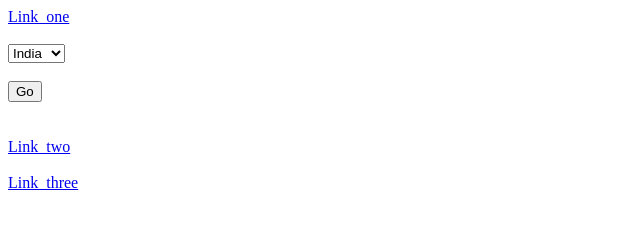
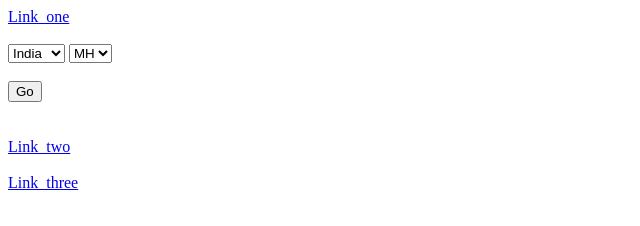
Before and after one commit to priti-bankar/viayjoshi.github.io, a plain HTML site: page index.html in a window 1280 px wide. Shown: the full height of the page, 0-640 px from the left. Drawn offline with Linux system fonts and the light colour scheme.

Commit message:
Update index.html

```diff
--- a/index.html
+++ b/index.html
@@ -29,6 +29,12 @@ j=d.createElement(s),dl=l!='dataLayer'?'&l='+l:'';j.async=true;j.src=
             <option class="regional">China</option>
 
         </select>
+
+        <select id="myList">
+            <option class="">MH</option>
+            <option class="">MP</option>
+
+        </select>
         <br/><br/>
 
         <button data-toggle-filter="region" class="go" type="button">Go</button>
```
